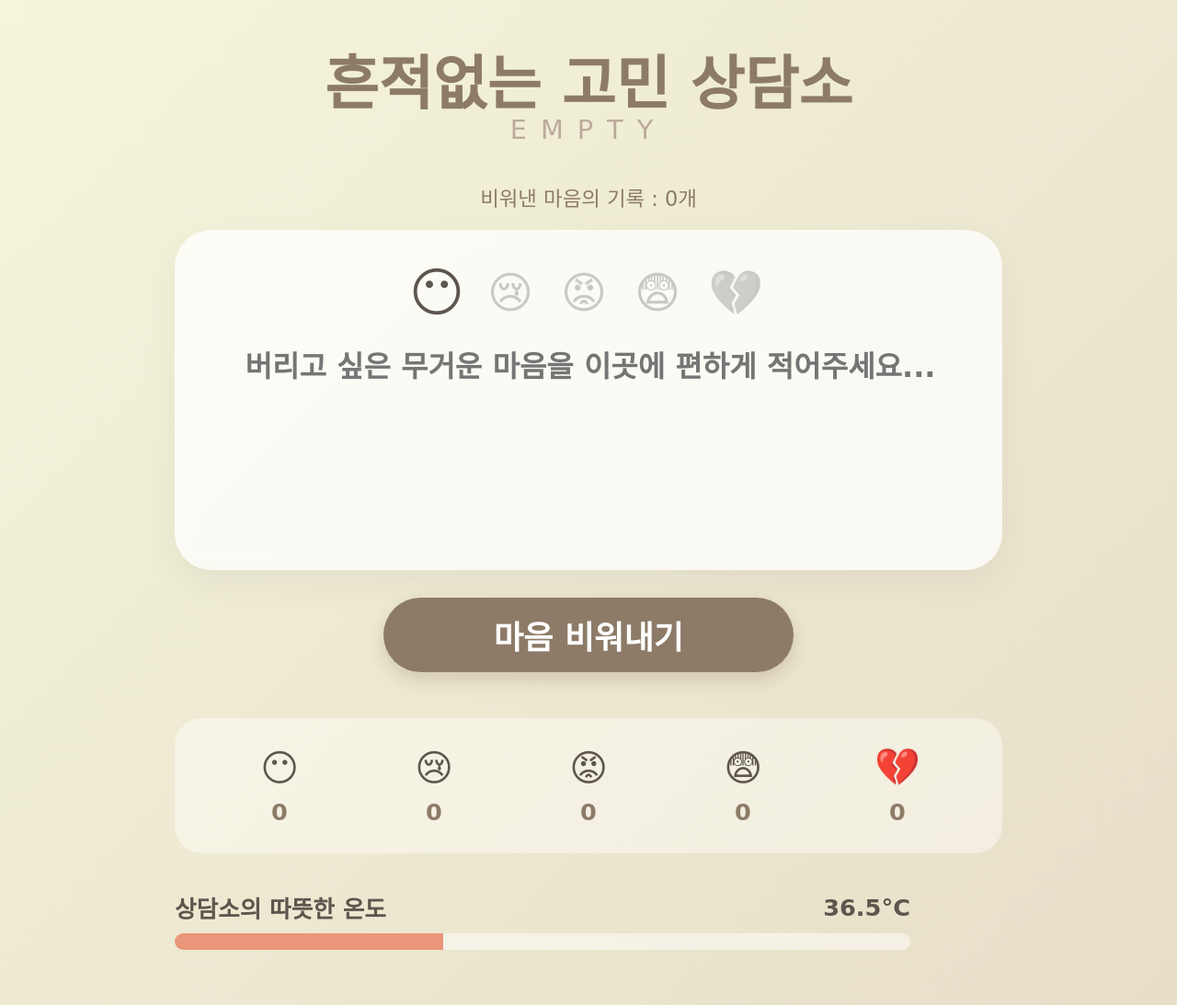
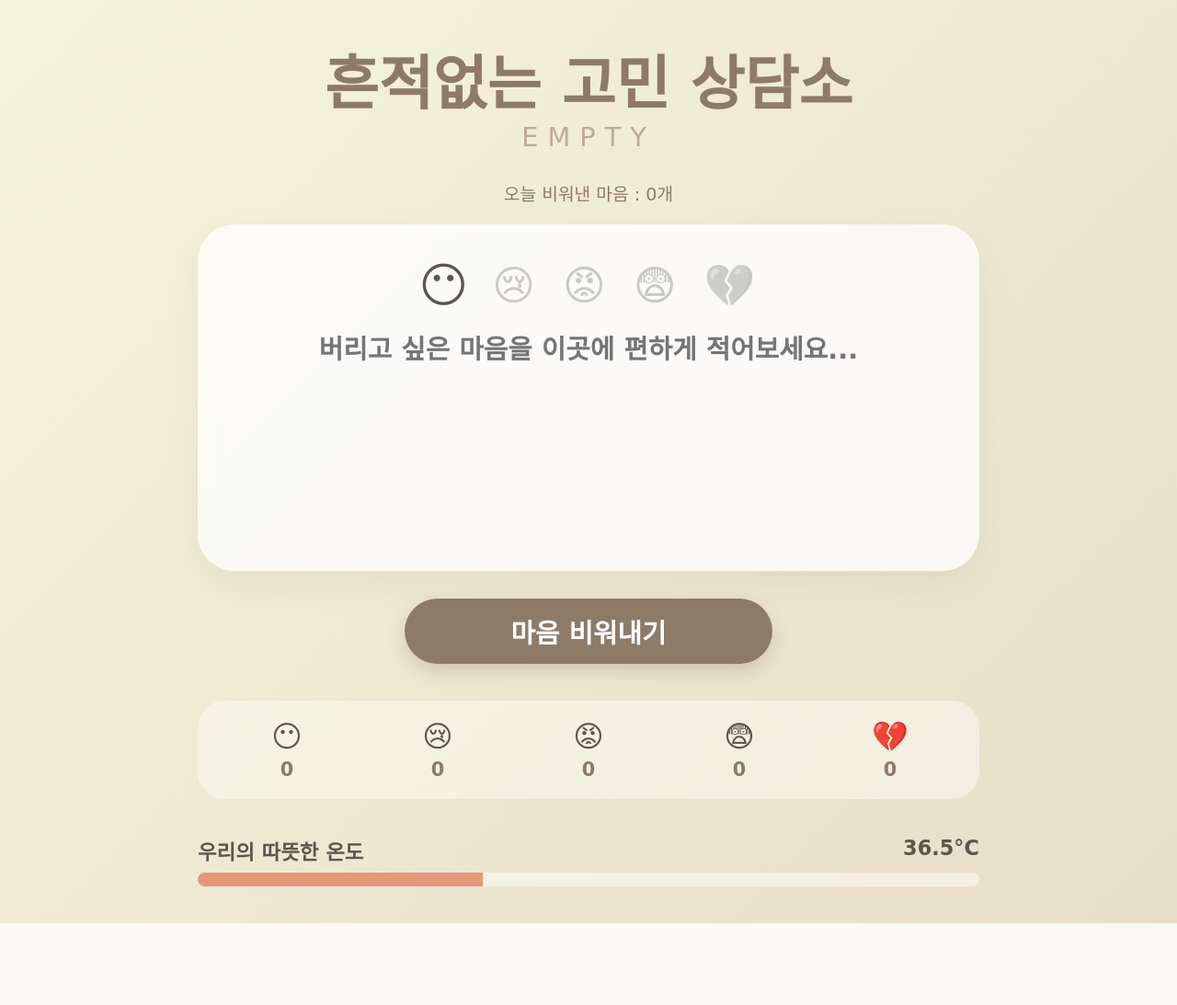
Before and after one commit to wooseonjin/Empty, a Flask app: page / in a window 1280 px wide. Shown: the whole page at 92% size. After the commit the page ends 1004 px from the top, so only its background shows below. Run offline with Flask 3, Linux system fonts and the light colour scheme; data comes from the database, SQL or seed files in the repository; data that the repository does not hold is empty; some web fonts are replaced.

Commit message:
흔적없는 고민 상담소:EMPTY

```diff
--- a/templates/index.html
+++ b/templates/index.html
@@ -2,7 +2,7 @@
 <html lang="ko">
 <head>
     <meta charset="UTF-8">
-    <meta name="viewport" content="width=device-width, initial-scale=1.0">
+    <meta name="viewport" content="width=device-width, initial-scale=1.0, maximum-scale=1.0, user-scalable=no">
     <title>흔적없는 고민 상담소 | EMPTY</title>
     <link href="https://fonts.googleapis.com/css2?family=Gaegu:wght@400;700&display=swap" rel="stylesheet">
     <style>
@@ -10,77 +10,67 @@
 
         * {
             font-family: 'Gaegu', cursive !important;
-            word-break: keep-all;
+            box-sizing: border-box; /* 테두리 때문에 잘리는 현상 방지 */
         }
 
         body {
             background: linear-gradient(135deg, #f5f5dc 0%, #e7dec8 100%);
             color: #5d564e;
             display: flex; flex-direction: column; align-items: center;
-            margin: 0; padding: 60px 20px; min-height: 100vh;
+            margin: 0; padding: 40px 15px; min-height: 100vh;
+            overflow-x: hidden; /* 가로 스크롤 방지 */
         }
 
-        /* 1. 가로 폭을 대폭 늘림 (PC 기준 900px) */
-        .container { width: 100%; max-width: 900px; text-align: center; }
+        /* PC에선 900px까지 넓어지지만, 모바일에선 화면의 95%만 차지하게 */
+        .container { width: 100%; max-width: 850px; text-align: center; }
 
-        .main-title { font-size: 4rem; font-weight: 700; color: var(--main-brown); margin: 0; line-height: 1; }
-        .sub-title { font-size: 1.8rem; color: #bcab9a; margin-bottom: 40px; letter-spacing: 15px; }
+        .main-title { font-size: clamp(2.5rem, 8vw, 4rem); font-weight: 700; color: var(--main-brown); margin: 0; }
+        .sub-title { font-size: clamp(1rem, 4vw, 1.8rem); color: #bcab9a; margin-bottom: 30px; letter-spacing: 10px; }
 
-        .total-count { font-size: 1.4rem; color: var(--main-brown); margin-bottom: 20px; }
+        .total-count { font-size: 1.2rem; color: var(--main-brown); margin-bottom: 20px; }
 
-        /* 2. 입력창 영역 가로로 길게 배치 */
+        /* 입력창 카드 - 패딩을 유동적으로 조절 */
         .input-card {
-            background: rgba(255, 255, 255, 0.75); padding: 40px; border-radius: 40px;
+            background: rgba(255, 255, 255, 0.75); padding: clamp(20px, 5vw, 40px); border-radius: 40px;
             box-shadow: 0 15px 40px rgba(0,0,0,0.05); backdrop-filter: blur(10px); margin-bottom: 30px;
+            width: 100%;
         }
 
-        .emotion-selector { margin-bottom: 25px; display: flex; justify-content: center; gap: 30px; }
-        .emotion-btn { cursor: pointer; font-size: 3rem; filter: grayscale(1); opacity: 0.3; transition: 0.3s; }
-        .emotion-btn.active { filter: grayscale(0); opacity: 1; transform: scale(1.2); }
+        .emotion-selector { margin-bottom: 20px; display: flex; justify-content: center; gap: clamp(10px, 4vw, 30px); flex-wrap: wrap; }
+        .emotion-btn { cursor: pointer; font-size: clamp(1.8rem, 6vw, 2.8rem); filter: grayscale(1); opacity: 0.3; transition: 0.3s; }
+        .emotion-btn.active { filter: grayscale(0); opacity: 1; transform: scale(1.15); }
 
         #content {
-            width: 100%; height: 200px; border: none; background: transparent;
-            font-size: 2rem; outline: none; resize: none; text-align: center;
-            line-height: 1.6; color: #5d564e; font-weight: 700;
+            width: 100%; height: clamp(150px, 30vh, 220px); border: none; background: transparent;
+            font-size: clamp(1.4rem, 4vw, 1.8rem); outline: none; resize: none; text-align: center;
+            line-height: 1.5; color: #5d564e; font-weight: 700;
         }
 
         .btn-empty {
             background: var(--main-brown); color: #fff; border: none;
-            padding: 15px 120px; font-size: 2.2rem; font-weight: 700;
+            padding: 15px 0; width: clamp(200px, 60%, 400px); font-size: 1.8rem; font-weight: 700;
             border-radius: 60px; cursor: pointer; transition: 0.3s;
             box-shadow: 0 8px 20px rgba(141, 123, 104, 0.3);
         }
-        .btn-empty:hover { transform: scale(1.05); background: #766352; }
 
-        /* 3. 대시보드 가로 확장 */
+        /* 대시보드 - 모바일에서 짤리지 않게 flex-wrap 설정 */
         .dashboard {
-            display: flex; justify-content: space-around; align-items: center;
-            margin-top: 50px; padding: 30px; background: rgba(255,255,255,0.4); border-radius: 30px;
+            display: flex; justify-content: space-around; align-items: center; flex-wrap: wrap;
+            margin-top: 40px; padding: 20px; background: rgba(255,255,255,0.4); border-radius: 30px; gap: 10px;
         }
-        .stat-card { flex: 1; }
-        .stat-emoji { font-size: 2.5rem; display: block; margin-bottom: 10px; }
-        .stat-num { font-size: 1.6rem; color: var(--main-brown); font-weight: bold; }
+        .stat-card { min-width: 60px; flex: 1; }
+        .stat-emoji { font-size: 2rem; display: block; margin-bottom: 5px; }
+        .stat-num { font-size: 1.3rem; color: var(--main-brown); font-weight: bold; }
 
-        /* 4. 온도 섹션 가로 배치 */
-        .temp-section { margin-top: 40px; width: 100%; max-width: 800px; }
-        .temp-info { display: flex; justify-content: space-between; align-items: center; margin-bottom: 10px; font-size: 1.6rem; font-weight: bold; }
-        .temp-bar-bg { width: 100%; height: 18px; background: rgba(255,255,255,0.5); border-radius: 20px; overflow: hidden; }
-        .temp-bar-fill { width: 36.5%; height: 100%; background: var(--accent); transition: width 1.2s ease-in-out; }
+        /* 온도 섹션 */
+        .temp-section { margin-top: 40px; width: 100%; }
+        .temp-info { display: flex; justify-content: space-between; margin-bottom: 8px; font-size: 1.4rem; font-weight: bold; }
+        .temp-bar-bg { width: 100%; height: 15px; background: rgba(255,255,255,0.5); border-radius: 20px; overflow: hidden; }
+        .temp-bar-fill { width: 36.5%; height: 100%; background: var(--accent); transition: width 1s; }
 
-        /* 모바일 대응 (화면 작아지면 다시 좁게) */
-        @media (max-width: 768px) {
-            .container { max-width: 100%; }
-            .main-title { font-size: 3rem; }
-            .emotion-selector { gap: 15px; }
-            .emotion-btn { font-size: 2.2rem; }
-            .dashboard { padding: 15px 5px; }
-            .stat-emoji { font-size: 1.8rem; }
-            .stat-num { font-size: 1.2rem; }
-        }
-
-        #quote-overlay { position: fixed; top: 0; left: 0; width: 100%; height: 100%; background: rgba(243, 238, 227, 0.98); display: none; flex-direction: column; align-items: center; justify-content: center; z-index: 1000; padding: 40px; }
+        #quote-overlay { position: fixed; top: 0; left: 0; width: 100%; height: 100%; background: rgba(243, 238, 227, 0.98); display: none; flex-direction: column; align-items: center; justify-content: center; z-index: 1000; padding: 30px; text-align: center; }
         .burning { animation: vanish 1.5s forwards; }
-        @keyframes vanish { to { opacity: 0; transform: scale(0.9) translateY(-30px); filter: blur(15px); } }
+        @keyframes vanish { to { opacity: 0; transform: scale(0.9) translateY(-20px); filter: blur(10px); } }
     </style>
 </head>
 <body>
@@ -89,7 +79,7 @@
     <h1 class="main-title">흔적없는 고민 상담소</h1>
     <div class="sub-title">EMPTY</div>
 
-    <div class="total-count">비워낸 마음의 기록 : <span id="total-val">0</span>개</div>
+    <div class="total-count">오늘 비워낸 마음 : <span id="total-val">0</span>개</div>
 
     <div class="input-card">
         <div class="emotion-selector">
@@ -99,7 +89,7 @@
             <span class="emotion-btn" onclick="selectEmotion(this, '😨')">😨</span>
             <span class="emotion-btn" onclick="selectEmotion(this, '💔')">💔</span>
         </div>
-        <textarea id="content" placeholder="버리고 싶은 무거운 마음을 이곳에 편하게 적어주세요..."></textarea>
+        <textarea id="content" placeholder="버리고 싶은 마음을 이곳에 편하게 적어보세요..."></textarea>
     </div>
 
     <button class="btn-empty" id="burn-btn" onclick="processBurn()">마음 비워내기</button>
@@ -114,7 +104,7 @@
 
     <div class="temp-section">
         <div class="temp-info">
-            <span>상담소의 따뜻한 온도</span>
+            <span>우리의 따뜻한 온도</span>
             <span><span id="temp-text">36.5</span>°C</span>
         </div>
         <div class="temp-bar-bg"><div class="temp-bar-fill" id="temp-fill"></div></div>
@@ -122,8 +112,8 @@
 </div>
 
 <div id="quote-overlay">
-    <div id="quote-text" style="font-size: 3rem; color: var(--main-brown); text-align: center; line-height: 1.5;"></div>
-    <div style="margin-top:30px; font-size: 1.8rem; opacity: 0.7;">마음이 한결 가벼워졌기를 바랍니다.</div>
+    <div id="quote-text" style="font-size: 2.2rem; color: var(--main-brown); line-height: 1.5; margin-bottom: 20px;"></div>
+    <div style="font-size: 1.4rem; opacity: 0.7;">고민은 사라지고 평온만 남기를.</div>
 </div>
 
 <script>
@@ -141,16 +131,8 @@
             const res = await fetch('/info');
             const data = await res.json();
             document.getElementById('total-val').innerText = data.total;
-
-            const stats = [
-                Math.ceil(data.total * 0.3), Math.ceil(data.total * 0.2),
-                Math.ceil(data.total * 0.15), Math.ceil(data.total * 0.1),
-                Math.ceil(data.total * 0.25)
-            ];
-            stats.forEach((num, i) => {
-                document.getElementById(`stat-${i}`).innerText = data.total > 0 ? num : 0;
-            });
-
+            const stats = [Math.ceil(data.total * 0.3), Math.ceil(data.total * 0.2), Math.ceil(data.total * 0.15), Math.ceil(data.total * 0.1), Math.ceil(data.total * 0.25)];
+            stats.forEach((num, i) => { document.getElementById(`stat-${i}`).innerText = data.total > 0 ? num : 0; });
             const tempVal = (36.5 + (data.total * 0.1)).toFixed(1);
             document.getElementById('temp-text').innerText = tempVal;
             document.getElementById('temp-fill').style.width = Math.min(tempVal, 100) + "%";
@@ -160,14 +142,11 @@
     async function processBurn() {
         const area = document.getElementById('content');
         const btn = document.getElementById('burn-btn');
-        const text = area.value.trim();
-        if (!text) return;
-
+        if (!area.value.trim()) return;
         btn.disabled = true;
         const fd = new FormData();
-        fd.append('content', text);
+        fd.append('content', area.value);
         fd.append('emotion', selectedEmotion);
-
         try {
             const res = await fetch('/burn', { method: 'POST', body: fd });
             const data = await res.json();
@@ -178,15 +157,11 @@
                 document.getElementById('quote-overlay').style.display = 'flex';
                 setTimeout(() => {
                     document.getElementById('quote-overlay').style.display = 'none';
-                    area.value = "";
-                    area.classList.remove('burning');
-                    btn.disabled = false;
-                    fetchInfo();
+                    area.value = ""; area.classList.remove('burning');
+                    btn.disabled = false; fetchInfo();
                 }, 3000);
             }, 1200);
-        } catch(e) {
-            btn.disabled = false;
-        }
+        } catch(e) { btn.disabled = false; }
     }
 </script>
 </body>
```
